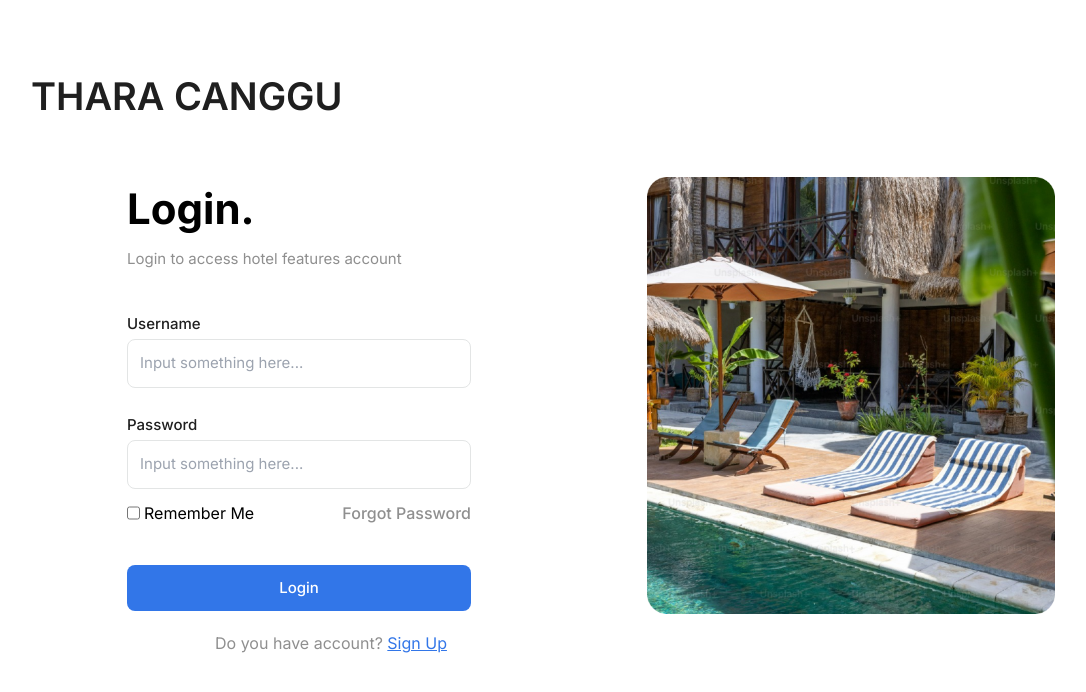
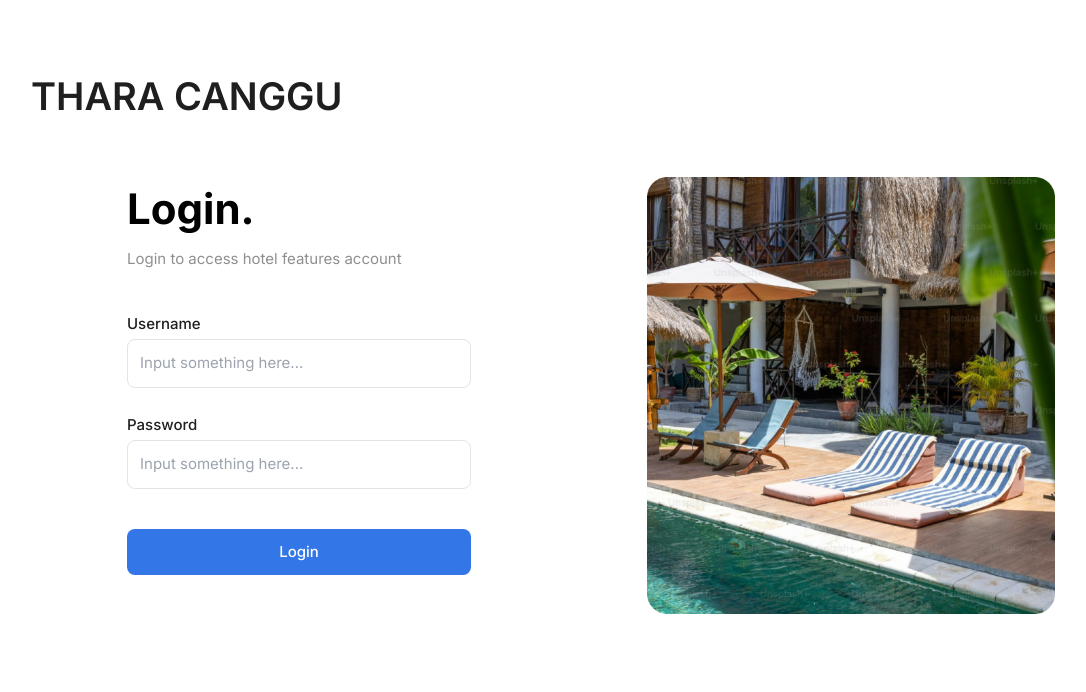
Before and after one commit to rizkanfirmansyah/tara-cessa, a Next.js app: page /login in a window 1280 px wide. Shown: the top 692 px of the page, without its empty margins (49-1135 px from the left). Built offline with nearby package versions, Linux system fonts and the light colour scheme.

Commit message:
update login

```diff
--- a/app/(auth)/login/page.tsx
+++ b/app/(auth)/login/page.tsx
@@ -109,7 +109,7 @@
                     <form action="#" className="mt-10 mr-16" onSubmit={handleSubmit}>
                         <InputGroup className="mt-6" label="Username" name="email" value={""} type="text" />
                         <InputGroup className="mt-6" label="Password" name="password" value={""} type="password" />
-                        <div className="flex justify-between mt-3">
+                        {/* <div className="flex justify-between mt-3">
                             <div className="flex">
                                 <input type="checkbox" className="border-dark" />
                                 <p className="ms-1">Remember Me</p>
@@ -117,21 +117,21 @@
                             <a href="#" className="text-muted font-medium">
                                 Forgot Password
                             </a>
-                        </div>
+                        </div> */}
                         <div className="mt-10">
                             <button type="submit" className="w-full p-3 rounded-lg text-center bg-primary text-white font-medium text-body dark:bg-gray-600" disabled={isLoading ? true : false}>
                                 {isLoading ? "Loading...." : "Login"}
                             </button>
                         </div>
                     </form>
-                    <div className="mt-5 text-center">
+                    {/* <div className="mt-5 text-center">
                         <p className="text-muted">
                             Do you have account?{" "}
                             <a href="#" className="underline text-primary ">
                                 Sign Up
                             </a>
                         </p>
-                    </div>
+                    </div> */}
                 </div>
                 <div className="">
                     <Image src="/image-login.png" width={600} height={600} alt="awdawd" />
```
